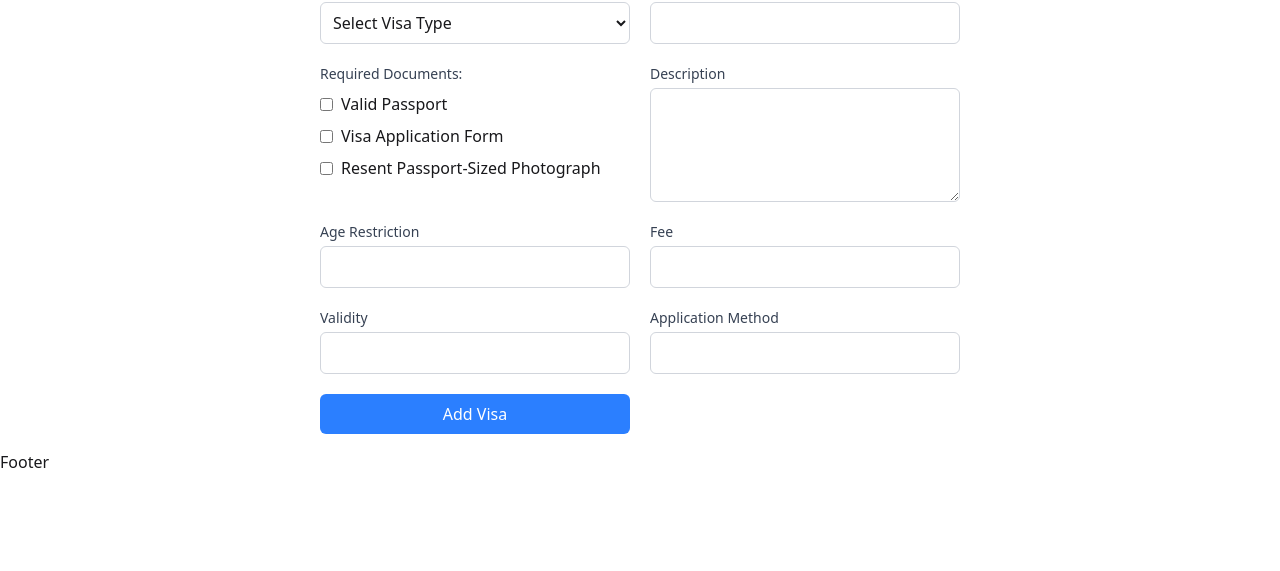
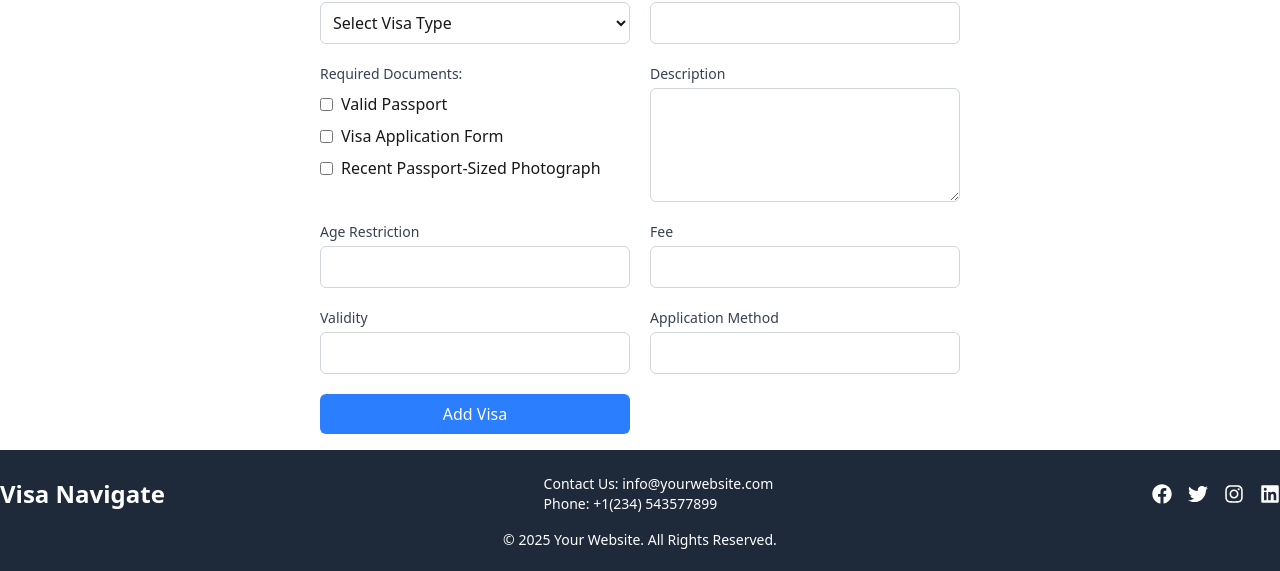
Before and after one commit to nuruddin538/reset9-assignment10-client, a React (Vite) app: page /add-visa in a window 1280 px wide. Shown: the part 564-1135 px from the top of the page. Before the commit the page ends 1038 px from the top, so only its background shows below. Built offline with nearby package versions, Linux system fonts and the light colour scheme; no server answers.

Commit message:
AllVisa component filter function added successfully

```diff
--- a/src/components/Footer.jsx
+++ b/src/components/Footer.jsx
@@ -1,5 +1,61 @@
+import { FaFacebook, FaTwitter, FaInstagram, FaLinkedin } from "react-icons/fa";
+
 const Footer = () => {
-  return <div>Footer</div>;
+  return (
+    <footer className="bg-gray-800 text-white py-6">
+      <div className="container mx-auto flex justify-between items-center flex-col md:flex-row">
+        {/* Website Name */}
+        <div className="mb-4 md:mb-0">
+          <h2 className="text-2xl font-bold">Visa Navigate</h2>
+        </div>
+        {/* Contact Info */}
+        <div className="mb-4 md:mb-0 text-center md:text-left">
+          <p className="text-sm">Contact Us: info@yourwebsite.com</p>
+          <p className="text-sm">Phone: +1(234) 543577899</p>
+        </div>
+
+        {/* Social Media Links */}
+        <div className="flex space-x-4">
+          <a
+            href="https://facebook.com"
+            target="_blank"
+            rel="noopener noreferrer"
+            className="text-xl hover:text-blue-600"
+          >
+            <FaFacebook />
+          </a>
+          <a
+            href="https://twitter.com"
+            target="_blank"
+            rel="noopener noreferrer"
+            className="text-xl hover:text-blue-400"
+          >
+            <FaTwitter />
+          </a>
+          <a
+            href="https://instagram.com"
+            target="_blank"
+            rel="noopener noreferrer"
+            className="text-xl hover:text-pink-500"
+          >
+            <FaInstagram />
+          </a>
+          <a
+            href="https://linkedin.com"
+            target="_blank"
+            rel="noopener noreferrer"
+            className="text-xl hover:text-blue-700"
+          >
+            <FaLinkedin />
+          </a>
+        </div>
+      </div>
+      {/* Copyright */}
+      <div className="text-center text-sm mt-4">
+        <p>&copy; 2025 Your Website. All Rights Reserved.</p>
+      </div>
+    </footer>
+  );
 };
 
 export default Footer;
--- a/src/pages/AddVisa.jsx
+++ b/src/pages/AddVisa.jsx
@@ -20,7 +20,7 @@ const AddVisa = () => {
       validity: formData.get("validity"),
       applicationMethod: formData.get("applicationMethod"),
     };
-    console.log(addVisa);
+    // console.log(addVisa);
     e.target.reset();
     setSelectedDocuments([]);
 
@@ -43,11 +43,14 @@ const AddVisa = () => {
 
   const handleDocumentChange = (e) => {
     const { value, checked } = e.target;
-    if (checked) {
-      setSelectedDocuments([...selectedDocuments, value]);
-    } else {
-      setSelectedDocuments(selectedDocuments.filter((doc) => doc !== value));
-    }
+    setSelectedDocuments((prevDocs) =>
+      checked ? [...prevDocs, value] : prevDocs.filter((doc) => doc !== value)
+    );
+    // if (checked) {
+    //   setSelectedDocuments([...selectedDocuments, value]);
+    // } else {
+    //   setSelectedDocuments(selectedDocuments.filter((doc) => doc !== value));
+    // }
   };
 
   return (
@@ -112,34 +115,21 @@ const AddVisa = () => {
               Required Documents:
             </label>
             <div className="mt-2 space-y-2">
+              {[
+                "Valid Passport",
+                "Visa Application Form",
+                "Recent Passport-Sized Photograph",
+              ].map((doc) => (
                 <label className="flex items-center">
                   <input
                     type="checkbox"
-                  value="Valid Passport"
-                  onChange={handleDocumentChange}
-                  className="mr-2"
-                  required
-                />
-                Valid Passport
-              </label>
-              <label className="flex items-center">
-                <input
-                  type="checkbox"
-                  value="Visa Application Form"
+                    value={doc}
                     onChange={handleDocumentChange}
                     className="mr-2"
                   />
-                Visa Application Form
+                  {doc}
                 </label>
-              <label className="flex items-center">
-                <input
-                  type="checkbox"
-                  value="Resent Passport-Sized Photograph"
-                  onChange={handleDocumentChange}
-                  className="mr-2"
-                />
-                Resent Passport-Sized Photograph
-              </label>
+              ))}
             </div>
           </div>
           {/* Description */}
--- a/src/pages/AllVisa.jsx
+++ b/src/pages/AllVisa.jsx
@@ -1,15 +1,38 @@
+import { useState } from "react";
 import { Link, useLoaderData } from "react-router-dom";
 
-const MyAddVisa = () => {
+const AllVisa = () => {
   const visas = useLoaderData();
+  const [filteredVisas, setFilteredVisas] = useState(visas);
+  const [selectedType, setSelectedType] = useState("all");
   // console.log(visas);
+
+  const handleFilter = (type) => {
+    setSelectedType(type);
+    setFilteredVisas(
+      type === "all" ? visas : visas.filter((visa) => visa.visaType === type)
+    );
+  };
   return (
     <div className="p-4">
       <h2 className="text-3xl font-bold text-center mb-4 text-gray-800">
         All Visas {visas.length}
       </h2>
+      <div className="mb-6 text-right">
+        <label className="mr-2">Filter by Visa Type:</label>
+        <select
+          value={selectedType}
+          onChange={(e) => handleFilter(e.target.value)}
+          className="p-1 border rounded"
+        >
+          <option value="all">All</option>
+          <option value="Tourist Visa">Tourist</option>
+          <option value="Business Visa">Business</option>
+          <option value="Student Visa">Student</option>
+        </select>
+      </div>
       <div className="grid grid-cols-1 sm:grid-cols-2 md:grid-cols-3 lg:grid-cols-4 gap-4">
-        {visas.map((visa) => (
+        {filteredVisas.map((visa) => (
           <div
             key={visa._id}
             className="bg-white border border-gray-200 p-4 rounded-xl shadow-lg hover:shadow-2xl transition-shadow duration-300"
@@ -42,4 +65,4 @@ const MyAddVisa = () => {
   );
 };
 
-export default MyAddVisa;
+export default AllVisa;
```
Lines whose indentation alone changed are shown as unchanged.
